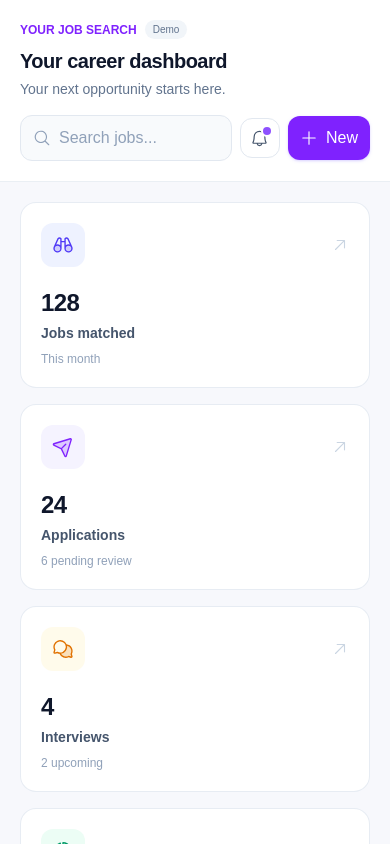
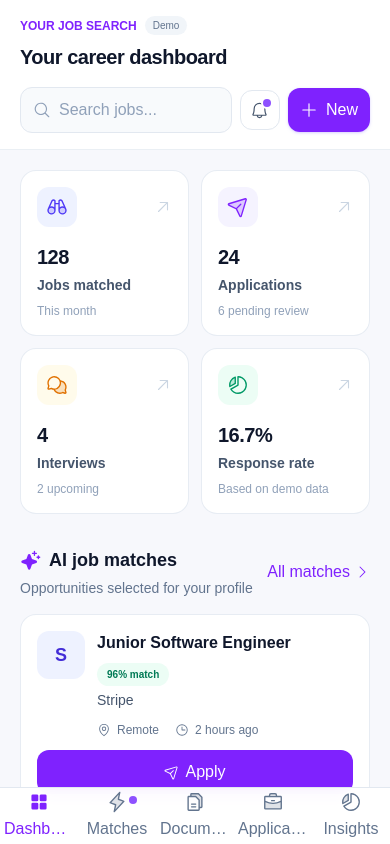
Before and after one commit to Elizabeth-NN/ai-applier, a Next.js app in the folder frontend/: page / in a window 390 px wide. Shown: the top 844 px of the page. Built offline with nearby package versions, Linux system fonts and the light colour scheme.

Commit message:
Improve dashboard responsiveness

```diff
--- a/frontend/app/globals.css
+++ b/frontend/app/globals.css
@@ -13,10 +13,13 @@
 
 html {
   min-height: 100%;
+  -webkit-text-size-adjust: 100%;
 }
 
 body {
   margin: 0;
+  min-height: 100dvh;
+  overflow-x: hidden;
   background: var(--background);
   color: var(--foreground);
   font-family: Arial, Helvetica, sans-serif;
@@ -58,7 +61,7 @@ input:focus-visible {
 }
 
 .kanban-column {
-  min-width: 260px;
+  min-width: 240px;
 }
 
 .stat-card {
@@ -70,6 +73,14 @@ input:focus-visible {
   box-shadow: 0 12px 28px rgb(15 23 42 / 6%);
 }
 
+/* Touch devices: comfortable tap targets for the key controls */
+@media (pointer: coarse) {
+  .kanban-column button,
+  table button {
+    min-height: 40px;
+  }
+}
+
 @media (prefers-reduced-motion: reduce) {
   *,
   *::before,
--- a/frontend/app/page.tsx
+++ b/frontend/app/page.tsx
@@ -14,21 +14,17 @@ import {
   ArrowUpRight,
   MapPin,
   Clock,
-  Buildings,
   Sparkle,
   TrendUp,
   Binoculars,
   PaperPlaneTilt,
   ChatsCircle,
   CheckCircle,
-  BookmarkSimple,
   CaretRight,
-  CalendarBlank,
   Robot,
   List,
   Kanban,
   X,
-  SlidersHorizontal,
 } from "@phosphor-icons/react";
 
 type Job = {
@@ -174,8 +170,8 @@ export default function DashboardPage() {
   }
 
   return (
-    <div className="min-h-screen lg:h-screen lg:overflow-hidden">
-      <div className="flex min-h-screen lg:h-full">
+    <div className="min-h-dvh lg:h-dvh lg:overflow-hidden">
+      <div className="flex min-h-dvh lg:h-full">
         <aside className="hidden w-64 shrink-0 flex-col bg-[#101323] text-white lg:flex">
           <div className="flex items-center gap-3 px-6 py-7">
             <div className="flex h-10 w-10 items-center justify-center rounded-xl bg-gradient-to-br from-violet-500 to-fuchsia-500">
@@ -250,8 +246,8 @@ export default function DashboardPage() {
         </aside>
 
         <main className="flex min-w-0 flex-1 flex-col lg:h-full lg:overflow-hidden">
-          <header className="flex flex-wrap items-center justify-between gap-4 border-b border-slate-200/70 bg-white px-5 py-5 sm:px-8 lg:px-10">
-            <div>
+          <header className="flex flex-wrap items-center justify-between gap-4 border-b border-slate-200/70 bg-white px-5 py-4 sm:px-8 sm:py-5 lg:px-10">
+            <div className="min-w-0">
               <div className="flex items-center gap-2">
                 <span className="text-xs font-semibold text-violet-600">
                   YOUR JOB SEARCH
@@ -265,13 +261,13 @@ export default function DashboardPage() {
                   ? "Your career dashboard"
                   : activePage}
               </h1>
-              <p className="mt-1 text-sm text-slate-500">
+              <p className="mt-1 hidden text-sm text-slate-500 sm:block">
                 Your next opportunity starts here.
               </p>
             </div>
 
-            <div className="flex items-center gap-2 sm:gap-3">
-              <label className="flex min-w-0 items-center gap-2 rounded-xl border border-slate-200 bg-slate-50 px-3 py-2.5 focus-within:border-violet-300 sm:w-60">
+            <div className="flex w-full items-center gap-2 sm:w-auto sm:gap-3">
+              <label className="flex min-w-0 flex-1 items-center gap-2 rounded-xl border border-slate-200 bg-slate-50 px-3 py-2.5 focus-within:border-violet-300 sm:w-60 sm:flex-none">
                 <MagnifyingGlass
                   size={18}
                   className="shrink-0 text-slate-400"
@@ -281,7 +277,7 @@ export default function DashboardPage() {
                   onChange={(event) => setSearch(event.target.value)}
                   placeholder="Search jobs..."
                   aria-label="Search jobs"
-                  className="w-full min-w-0 bg-transparent text-sm outline-none placeholder:text-slate-400"
+                  className="w-full min-w-0 bg-transparent text-base outline-none placeholder:text-slate-400 sm:text-sm"
                 />
                 {search && (
                   <button
@@ -320,27 +316,25 @@ export default function DashboardPage() {
           {notice && (
             <div
               role="status"
-              className="mx-5 mt-4 flex items-center justify-between rounded-xl border border-violet-100 bg-violet-50 px-4 py-3 text-sm text-violet-800 sm:mx-8 lg:mx-10"
+              className="mx-5 mt-4 flex items-center justify-between gap-3 rounded-xl border border-violet-100 bg-violet-50 px-4 py-3 text-sm text-violet-800 sm:mx-8 lg:mx-10"
             >
-              {notice}
+              <span className="min-w-0">{notice}</span>
               <button
                 onClick={() => setNotice("")}
                 aria-label="Dismiss notification"
+                className="shrink-0"
               >
                 <X size={16} />
               </button>
             </div>
           )}
 
-          <div className="custom-scrollbar flex-1 space-y-8 overflow-y-auto p-5 sm:p-8 lg:p-10">
+          <div className="custom-scrollbar flex-1 space-y-8 overflow-y-auto p-5 pb-24 sm:p-8 sm:pb-24 lg:p-10">
             {activePage !== "Dashboard" &&
               activePage !== "Job Matches" &&
               activePage !== "Applications" && (
-                <section className="rounded-2xl border border-slate-200 bg-white p-8">
-                  <Sparkle
-                    size={28}
-                    className="mb-4 text-violet-600"
-                  />
+                <section className="rounded-2xl border border-slate-200 bg-white p-6 sm:p-8">
+                  <Sparkle size={28} className="mb-4 text-violet-600" />
                   <h2 className="text-lg font-bold">{activePage}</h2>
                   <p className="mt-2 max-w-lg text-sm leading-6 text-slate-500">
                     This workspace section is planned but not connected yet.
@@ -359,30 +353,29 @@ export default function DashboardPage() {
             {(activePage === "Dashboard" ||
               activePage === "Applications") && (
               <>
-                <section className="grid grid-cols-1 gap-4 sm:grid-cols-2 xl:grid-cols-4">
+                <section className="grid grid-cols-2 gap-3 sm:gap-4 xl:grid-cols-4">
                   {stats.map(({ label, value, delta, icon: Icon, style }) => (
                     <article
                       key={label}
-                      className="stat-card rounded-2xl border border-slate-200/80 bg-white p-5 sm:p-6"
+                      className="stat-card min-w-0 rounded-2xl border border-slate-200/80 bg-white p-4 sm:p-6"
                     >
                       <div className="flex items-center justify-between">
                         <div
-                          className={`flex h-11 w-11 items-center justify-center rounded-xl ${style}`}
+                          className={`flex h-10 w-10 items-center justify-center rounded-xl sm:h-11 sm:w-11 ${style}`}
                         >
                           <Icon size={22} weight="duotone" />
                         </div>
-                        <ArrowUpRight
-                          size={18}
-                          className="text-slate-300"
-                        />
+                        <ArrowUpRight size={18} className="text-slate-300" />
                       </div>
-                      <p className="mt-5 text-2xl font-extrabold tracking-tight text-slate-900">
+                      <p className="mt-4 text-xl font-extrabold tracking-tight text-slate-900 sm:mt-5 sm:text-2xl">
                         {value}
                       </p>
-                      <p className="mt-1 text-sm font-semibold text-slate-600">
+                      <p className="mt-1 truncate text-sm font-semibold text-slate-600">
                         {label}
                       </p>
-                      <p className="mt-2 text-xs text-slate-400">{delta}</p>
+                      <p className="mt-2 truncate text-xs text-slate-400">
+                        {delta}
+                      </p>
                     </article>
                   ))}
                 </section>
@@ -471,7 +464,7 @@ export default function DashboardPage() {
 
                             <button
                               onClick={() => saveJob(job.id)}
-                              className={`flex items-center gap-1.5 rounded-xl px-3 py-2 text-xs font-bold transition ${
+                              className={`flex w-full items-center justify-center gap-1.5 rounded-xl px-3 py-2.5 text-xs font-bold transition sm:w-auto sm:py-2 ${
                                 job.status === "Applied"
                                   ? "bg-emerald-50 text-emerald-700"
                                   : "bg-violet-600 text-white hover:bg-violet-700"
@@ -490,7 +483,7 @@ export default function DashboardPage() {
                     </div>
                   </div>
 
-                  <article className="flex flex-col rounded-2xl bg-[#111426] p-6 text-white">
+                  <article className="flex flex-col rounded-2xl bg-[#111426] p-5 text-white sm:p-6">
                     <div className="flex items-center justify-between">
                       <div>
                         <p className="text-sm font-semibold text-slate-300">
@@ -505,7 +498,7 @@ export default function DashboardPage() {
                       </div>
                     </div>
 
-                    <div className="mt-8 flex h-36 items-end gap-3">
+                    <div className="mt-8 flex h-36 items-end gap-2 sm:gap-3">
                       {activity.map(({ day, height }, index) => (
                         <div
                           key={day}
@@ -559,10 +552,7 @@ export default function DashboardPage() {
                 <div className="flex flex-wrap items-end justify-between gap-4">
                   <div>
                     <h2 className="flex items-center gap-2 text-lg font-extrabold text-slate-900">
-                      <Briefcase
-                        size={21}
-                        className="text-violet-600"
-                      />
+                      <Briefcase size={21} className="text-violet-600" />
                       Application pipeline
                     </h2>
                     <p className="mt-1 text-sm text-slate-500">
@@ -595,16 +585,16 @@ export default function DashboardPage() {
                 </div>
 
                 {view === "board" ? (
-                  <div className="custom-scrollbar flex gap-4 overflow-x-auto pb-4">
+                  <div className="custom-scrollbar -mx-5 flex snap-x snap-mandatory gap-4 overflow-x-auto px-5 pb-4 sm:mx-0 sm:snap-none sm:px-0">
                     {columns.map((column) => {
-                      const columnJobs = jobs.filter(
+                      const columnJobs = filteredJobs.filter(
                         (job) => job.status === column.name,
                       );
 
                       return (
                         <div
                           key={column.name}
-                          className="kanban-column flex-1 space-y-3"
+                          className="kanban-column w-[80%] shrink-0 snap-start space-y-3 sm:w-auto sm:flex-1"
                         >
                           <div className="flex items-center justify-between px-1 py-2">
                             <div className="flex items-center gap-2">
@@ -624,7 +614,7 @@ export default function DashboardPage() {
                               title={`Add ${column.name.toLowerCase()} application`}
                               aria-label={`Add ${column.name.toLowerCase()} application`}
                               onClick={startApplication}
-                              className="text-slate-400 hover:text-violet-600"
+                              className="flex h-9 w-9 items-center justify-center text-slate-400 hover:text-violet-600"
                             >
                               <Plus size={19} />
                             </button>
@@ -655,14 +645,14 @@ export default function DashboardPage() {
                                     </p>
                                   </div>
                                 </div>
-                                <div className="mt-4 flex items-center justify-between border-t border-slate-100 pt-3">
-                                  <span className="text-[10px] text-slate-400">
+                                <div className="mt-4 flex items-center justify-between gap-3 border-t border-slate-100 pt-3">
+                                  <span className="min-w-0 truncate text-[10px] text-slate-400">
                                     {job.location}
                                   </span>
                                   <button
                                     onClick={() => saveJob(job.id)}
                                     title="Move between Saved and Applied"
-                                    className="text-xs font-bold text-violet-600 hover:text-violet-800"
+                                    className="shrink-0 text-xs font-bold text-violet-600 hover:text-violet-800"
                                   >
                                     {job.status === "Saved"
                                       ? "Mark applied"
@@ -678,20 +668,30 @@ export default function DashboardPage() {
                   </div>
                 ) : (
                   <div className="overflow-x-auto rounded-2xl border border-slate-200 bg-white">
-                    <table className="w-full min-w-[620px] text-left text-sm">
+                    <table className="w-full min-w-[460px] text-left text-sm sm:min-w-[620px]">
                       <thead className="bg-slate-50 text-xs text-slate-500">
                         <tr>
-                          <th className="px-5 py-4 font-semibold">Position</th>
-                          <th className="px-5 py-4 font-semibold">Location</th>
-                          <th className="px-5 py-4 font-semibold">Match</th>
-                          <th className="px-5 py-4 font-semibold">Status</th>
-                          <th className="px-5 py-4 font-semibold">Action</th>
+                          <th className="px-4 py-4 font-semibold sm:px-5">
+                            Position
+                          </th>
+                          <th className="hidden px-5 py-4 font-semibold sm:table-cell">
+                            Location
+                          </th>
+                          <th className="px-4 py-4 font-semibold sm:px-5">
+                            Match
+                          </th>
+                          <th className="px-4 py-4 font-semibold sm:px-5">
+                            Status
+                          </th>
+                          <th className="px-4 py-4 font-semibold sm:px-5">
+                            Action
+                          </th>
                         </tr>
                       </thead>
                       <tbody className="divide-y divide-slate-100">
                         {filteredJobs.map((job) => (
                           <tr key={job.id}>
-                            <td className="px-5 py-4">
+                            <td className="px-4 py-4 sm:px-5">
                               <p className="font-semibold text-slate-800">
                                 {job.title}
                               </p>
@@ -699,19 +699,19 @@ export default function DashboardPage() {
                                 {job.company}
                               </p>
                             </td>
-                            <td className="px-5 py-4 text-slate-600">
+                            <td className="hidden px-5 py-4 text-slate-600 sm:table-cell">
                               {job.location}
                             </td>
-                            <td className="px-5 py-4 font-semibold text-emerald-700">
+                            <td className="px-4 py-4 font-semibold text-emerald-700 sm:px-5">
                               {job.match}%
                             </td>
-                            <td className="px-5 py-4 text-slate-600">
+                            <td className="px-4 py-4 text-slate-600 sm:px-5">
                               {job.status}
                             </td>
-                            <td className="px-5 py-4">
+                            <td className="px-4 py-4 sm:px-5">
                               <button
                                 onClick={() => saveJob(job.id)}
-                                className="font-semibold text-violet-600"
+                                className="font-semibold whitespace-nowrap text-violet-600"
                               >
                                 {job.status === "Saved"
                                   ? "Mark applied"
@@ -734,6 +734,34 @@ export default function DashboardPage() {
           </div>
         </main>
       </div>
+
+      <nav
+        aria-label="Primary"
+        className="fixed inset-x-0 bottom-0 z-30 grid grid-cols-5 border-t border-slate-200 bg-white/95 pb-[env(safe-area-inset-bottom)] backdrop-blur lg:hidden"
+      >
+        {navItems.map(({ label, icon: Icon, badge }) => {
+          const active = activePage === label;
+
+          return (
+            <button
+              key={label}
+              onClick={() => setActivePage(label)}
+              aria-current={active ? "page" : undefined}
+              className={`relative flex min-h-14 flex-col items-center justify-center gap-1 px-1 text-[10px] font-semibold ${
+                active ? "text-violet-600" : "text-slate-500"
+              }`}
+            >
+              <Icon size={22} weight={active ? "fill" : "duotone"} />
+              <span className="max-w-full truncate">
+                {label.replace("My ", "").replace("Job ", "")}
+              </span>
+              {badge && (
+                <span className="absolute right-[calc(50%-20px)] top-2 h-2 w-2 rounded-full bg-violet-500" />
+              )}
+            </button>
+          );
+        })}
+      </nav>
     </div>
   );
 }
```
